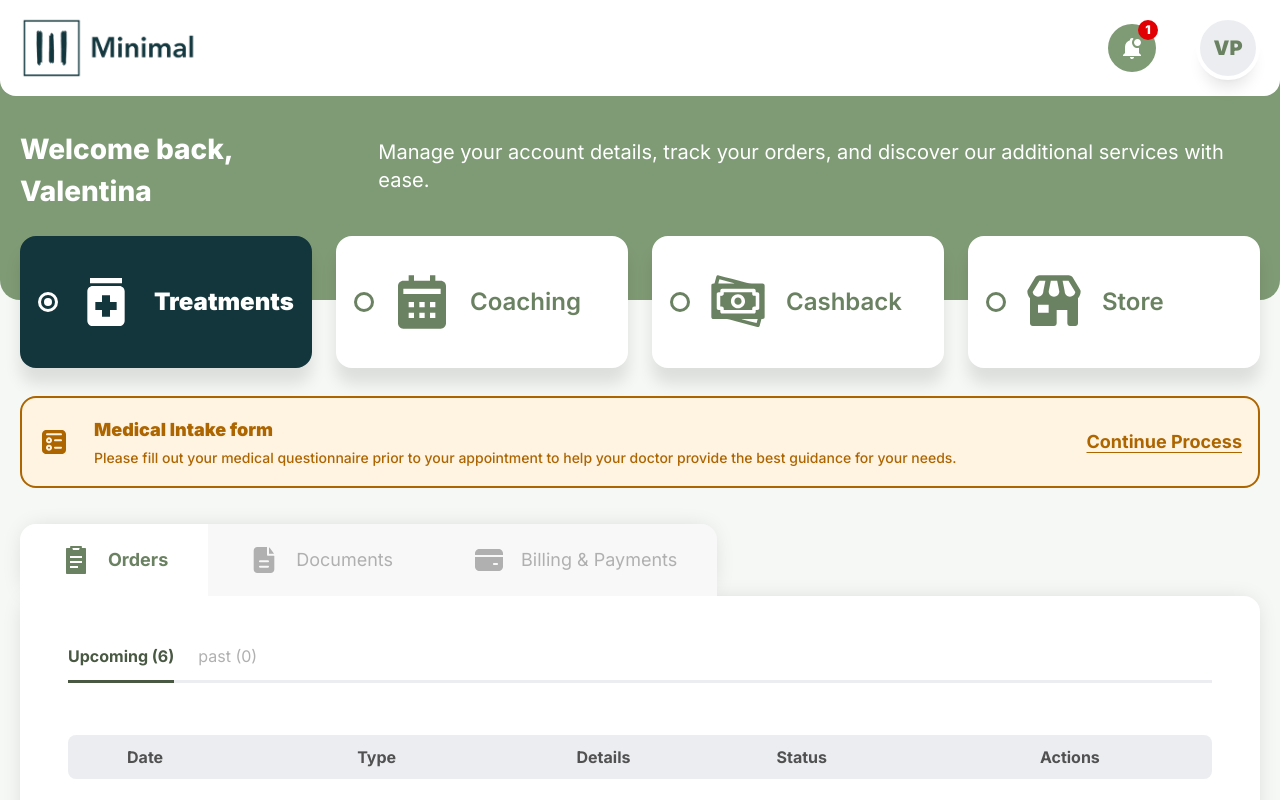
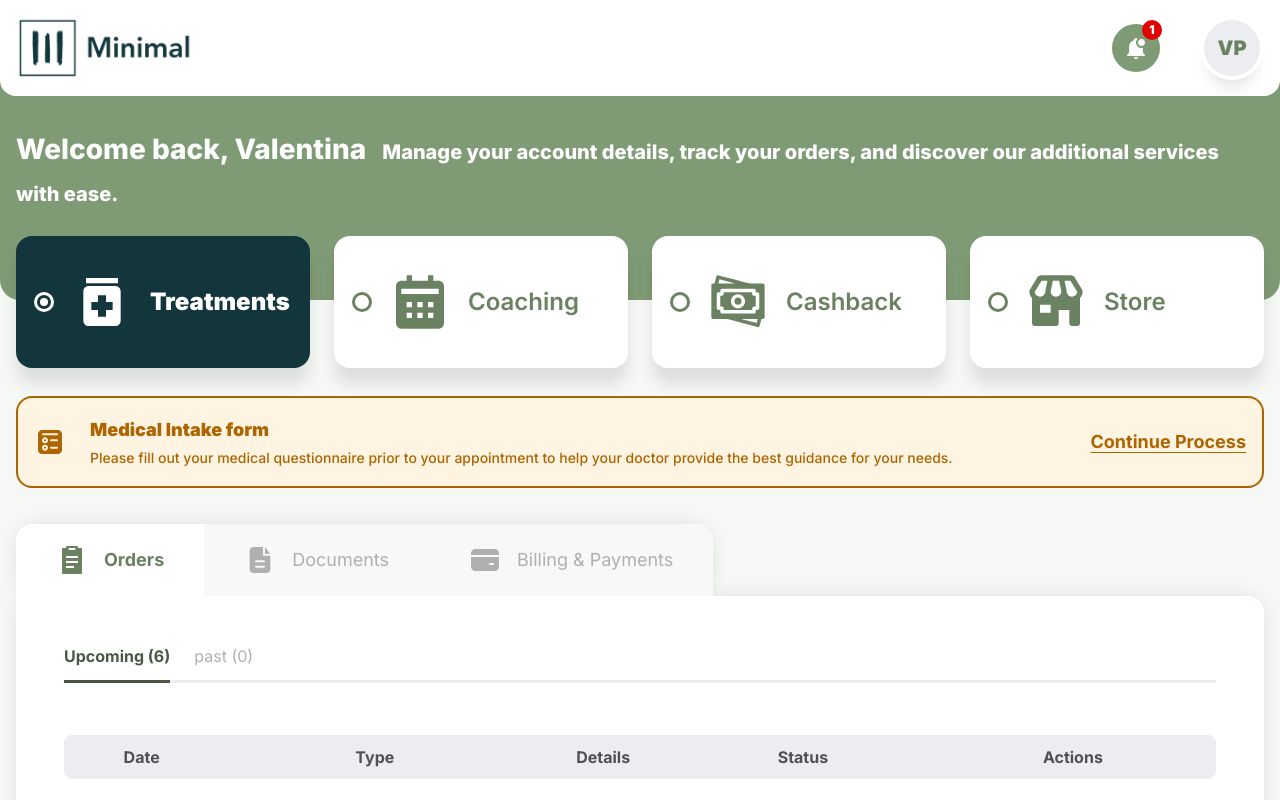
Before and after one commit to kkmali/nextJs-practices, a Next.js app in the folder minimal/: page / in a window 1280 px wide. Shown: the top 800 px of the page. Built offline with nearby package versions, Linux system fonts and the light colour scheme.

Commit message:
added some changes

```diff
--- a/minimal/src/app/components/core/Button.jsx
+++ b/minimal/src/app/components/core/Button.jsx
@@ -1,6 +1,6 @@
 import React from "react";
 import Link from "next/link";
-import {twMerge} from "tailwind-merge";
+import { twMerge } from "tailwind-merge";
 
 const Button = ({
   label,
--- a/minimal/src/app/components/core/Dropdown.jsx
+++ b/minimal/src/app/components/core/Dropdown.jsx
@@ -22,7 +22,7 @@ function Dropdown({ className, DropdownTitle, DropdownItems }) {
                 variant={item.variant}
                 size={item.size}
                 role={item.role}
-                onClick={item.onClick ?? (() => console.log("clicked"))} // <- use item.onClick if present
+                onClick={item.onClick ?? (() => console.log("clicked"))}
               />
             </MenuItem>
           ) : (
--- /dev/null
+++ b/minimal/src/app/components/generic/ClientLayout.jsx
@@ -0,0 +1,21 @@
+"use client";
+
+import Header from "../core/Header";
+import DashboardHeader from "../cards/DashboardCards";
+import { usePathname } from "next/navigation";
+
+export default function ClientLayout({ children }) {
+  const pathname = usePathname();
+
+  const layoutVisiblePaths = [];
+
+  const showLayout = layoutVisiblePaths.includes(pathname);
+
+  return (
+    <>
+      {showLayout && <Header />}
+      {showLayout && <DashboardHeader />}
+      {children}
+    </>
+  );
+}
--- a/minimal/src/app/components/generic/DashboardHeader.jsx
+++ b/minimal/src/app/components/generic/DashboardHeader.jsx
@@ -7,14 +7,14 @@ export default function DashboardHeader() {
       <section className="md:sticky md:16 lg:top-[80px] md:z-[9] ">
         <div className="-mt-6 pt-0 pb-[210px] sm:pb-[220px] xl:pb-22 xl:pt-12 bg-green-600 text-white rounded-b-2xl md:rounded-b-[20px]">
           <div className="container">
-            <div className="xl:flex gap-4  items-baseline  hidden">
+            <div className="xl:block   hidden">
               <h4 className="font-extrabold text-white text-[28px]">
                 Welcome back, Valentina
+                <span className="ml-4 text-xl text-white">
+                  Manage your account details, track your orders, and discover
+                  our additional services with ease.
+                </span>
               </h4>
-              <p className="text-xl text-white">
-                Manage your account details, track your orders, and discover our
-                additional services with ease.
-              </p>
             </div>
           </div>
         </div>
--- a/minimal/src/app/components/generic/TreatmentsTab.jsx
+++ b/minimal/src/app/components/generic/TreatmentsTab.jsx
@@ -22,7 +22,7 @@ function TreatmentsTab() {
             </Tab>
           ))}
         </TabList>
-        <TabPanels className="shadow-dropdown bg-white rounded-b-2xl rounded-e-2xl md:p-12 p-4">
+        <TabPanels className="shadow-dropdown bg-white md:rounded-b-2xl md:rounded-e-2xl md:p-12 p-4">
           <TabPanel>
             <OredersTab />
           </TabPanel>
--- a/minimal/src/app/globals.css
+++ b/minimal/src/app/globals.css
@@ -26,7 +26,7 @@
 }
 
 @utility container {
-  @apply max-w-[1720px] px-5 mx-auto;
+  @apply max-w-[1720px] px-4 mx-auto;
 }
 
 body {
--- a/minimal/src/app/layout.jsx
+++ b/minimal/src/app/layout.jsx
@@ -1,4 +1,4 @@
-import {Inter} from "next/font/google";
+import { Inter } from "next/font/google";
 import "./globals.css";
 import Header from "./components/core/Header";
 import DashboardCards from "./components/cards/DashboardCards";
@@ -14,7 +14,7 @@ export const metadata = {
   description: "Track your orders",
 };
 
-export default function RootLayout({children}) {
+export default function RootLayout({ children }) {
   return (
     <html lang="en">
       <body className={` antialiased`}>
--- /dev/null
+++ b/minimal/src/app/not-found.jsx
@@ -0,0 +1,11 @@
+import Link from "next/link";
+
+export default function NotFound() {
+  return (
+    <div className="space-y-4 max-w-80 mx-auto mt-10">
+      <h2>Not Found</h2>
+      <p>Could not find requested resource</p>
+      <Link href="/">Return Home</Link>
+    </div>
+  );
+}
```
Also changed, not shown: minimal/src/app/components/generic/PlanCard.jsx (+28 -17 lines), minimal/src/app/components/generic/StatusPill.jsx (+9 -2 lines).
